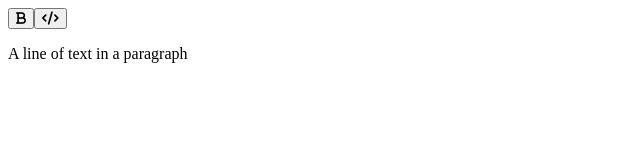
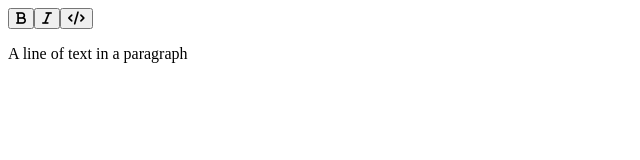
Before and after one commit to devon-wolf/slate-sandbox, a React (Create React App) app: page / in a window 1280 px wide. Shown: the top 160 px of the page, without its empty margins (0-640 px from the left). Built offline with nearby package versions, Linux system fonts and the light colour scheme.

Commit message:
Add ital toggle

```diff
--- a/src/App.jsx
+++ b/src/App.jsx
@@ -4,6 +4,8 @@ import { Slate, Editable, withReact } from 'slate-react';
 import { setLocalDocument, getLocalDocument } from './local-storage-utils';
 import { CodeElement, DefaultElement, Leaf } from './Elements';
 import FormatBar from './FormatBar';
+import { CustomEditor } from './helpers';
+const { toggleBoldMark, toggleItal, toggleCodeBlock } = CustomEditor;
 
 
 
@@ -37,8 +39,8 @@ const App = () => {
 			onChange={newValue => {
 				setValue(newValue);
 				setLocalDocument(newValue);
-			}}
-		>
+		}}>
+
 			<FormatBar
 				editor={editor}
 			/>
@@ -60,6 +62,12 @@ const App = () => {
 							toggleBoldMark(editor);
 							break;
 						}
+
+						case 'i': {
+							event.preventDefault();
+							toggleItal(editor);
+							break;
+						}
 					}
 				}}
 			/>
--- a/src/Elements.jsx
+++ b/src/Elements.jsx
@@ -14,7 +14,9 @@ export const Leaf = ({ attributes, children, leaf }) => {
 	return (
 		<span
 		{...attributes}
-		style={{ fontWeight: leaf.bold ? 'bold' : 'normal' }}
+		style={{
+			fontWeight: leaf.bold ? 'bold' : 'normal',
+			fontStyle: leaf.italic ? 'italic' : 'normal' }}
 		>
 			{children}
 		</span>
--- a/src/FormatBar.jsx
+++ b/src/FormatBar.jsx
@@ -1,18 +1,28 @@
 import React from 'react'
 import { CustomEditor } from './helpers';
 
-const { toggleCodeBlock, toggleBoldMark } = CustomEditor;
+const { toggleCodeBlock, toggleBoldMark, toggleItal } = CustomEditor;
 
 const FormatBar = ({ editor }) => {
 	return (
 		<div aria-label="formatting tools" className="formatBar">
+
 			<button
 				aria-label="toggle bold"
 				onMouseDown={event => {
 					event.preventDefault();
 					toggleBoldMark(editor);
 			}}>
-				<i title="bold" class="fas fa-bold"></i>
+				<i title="bold" className="fas fa-bold"></i>
+			</button>
+
+			<button
+				aria-label="toggle italic"
+				onMouseDown={event => {
+					event.preventDefault();
+					toggleItal(editor);
+			}}>
+				<i title="italic" className="fas fa-italic"></i>
 			</button>
 
 			<button
@@ -20,10 +30,10 @@ const FormatBar = ({ editor }) => {
 				onMouseDown={event => {
 					event.preventDefault();
 					toggleCodeBlock(editor);
-				}}
-			>
-				<i title="code" class="fas fa-code"></i>
+			}}>
+				<i title="code" className="fas fa-code"></i>
 			</button>
+
 		</div>
 	)
 };
--- a/src/helpers.js
+++ b/src/helpers.js
@@ -4,6 +4,14 @@ export const CustomEditor = {
 	isBoldMarkActive(editor) {
 		const [match] = Editor.nodes(editor, {
 			match: n => n.bold === true,
+			universal: true
+		});
+		return !!match;
+	},
+
+	isItalActive(editor) {
+		const [match] = Editor.nodes(editor, {
+			match: n => n.italic === true,
 			universal: true
 		});
 		return !!match;
@@ -25,6 +33,15 @@ export const CustomEditor = {
 		);
 	},
 
+	toggleItal(editor) {
+		const isActive = CustomEditor.isItalActive(editor);
+		Transforms.setNodes(
+			editor,
+			{ italic: isActive ? null : true },
+			{ match: n => Text.isText(n), split: true }
+		);
+	},
+
 	toggleCodeBlock(editor) {
 		const isActive = CustomEditor.isCodeBlockActive(editor);
 		Transforms.setNodes(
```
